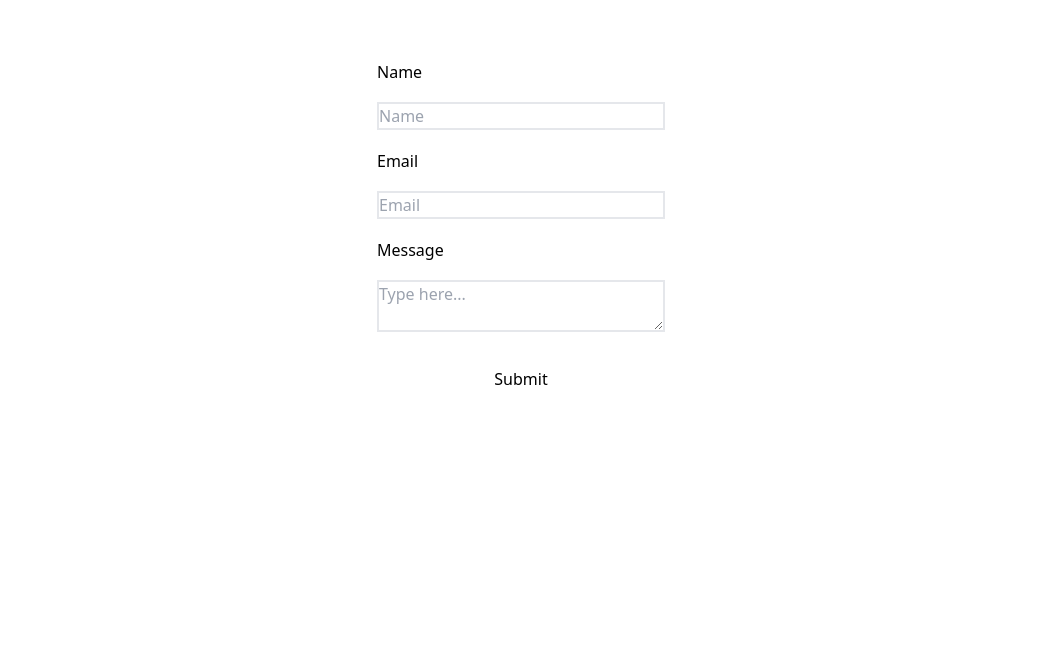
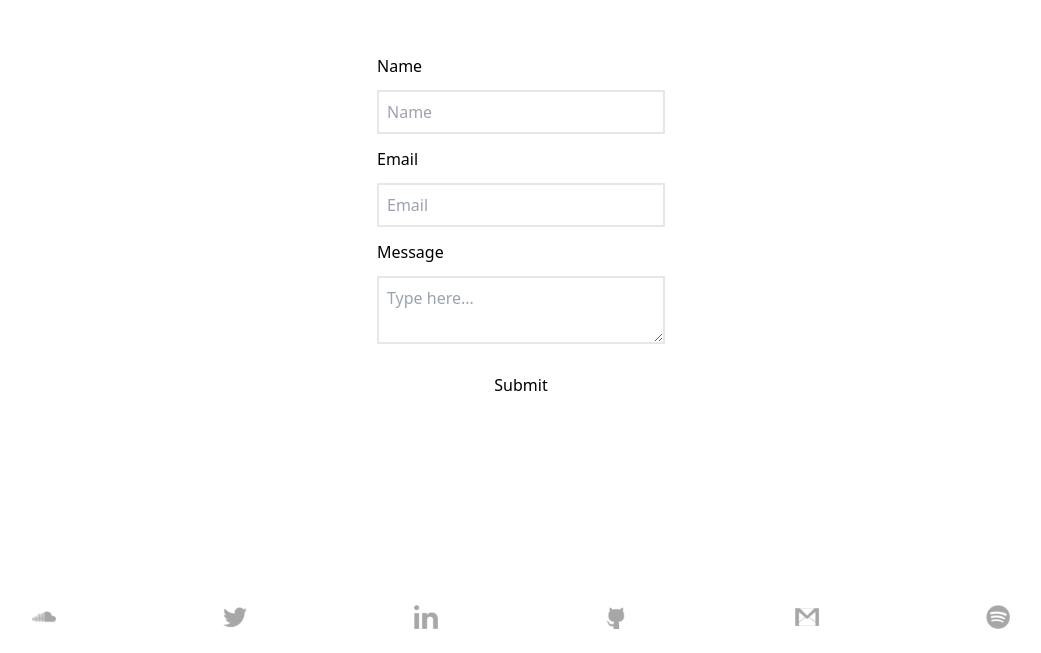
Before and after one commit to jesses-code-adventures/portfolio, a SvelteKit app: page /contact in a window 1280 px wide. Shown: the part 147-800 px from the top of the page, without its empty margins (119-1160 px from the left). Built offline with nearby package versions, Linux system fonts and the light colour scheme.

Commit message:
update: undo prerender, play around with css

```diff
--- a/src/lib/Footer.svelte
+++ b/src/lib/Footer.svelte
@@ -2,7 +2,7 @@
 	import Image from './Image.svelte';
 </script>
 
-<div class="w-full dark:bg-stone-950 bg-white dark:text-white text-black flex justify-evenly py-8">
+<div class="w-full dark:bg-stone-950 bg-white dark:text-white text-black flex justify-evenly py-2 absolute bottom-0">
 	<a
 		target="_blank"
 		href="https://soundcloud.com/jessesbeetshoppe/"
--- a/src/routes/+layout.svelte
+++ b/src/routes/+layout.svelte
@@ -4,7 +4,7 @@
     import Footer from "$lib/Footer.svelte";
 </script>
 
-<div class="sm:h-full dark:bg-stone-950 bg-white dark:text-white text-black">
+<div class="h-screen overflow-y-scroll lg:h-screen dark:bg-stone-950 bg-white dark:text-white text-black">
     <Navbar />
     <slot />
     <div class="h-16" />
--- a/src/routes/+page.js
+++ /dev/null
@@ -1 +0,0 @@
-export const prerender = true;
--- a/src/routes/+page.svelte
+++ b/src/routes/+page.svelte
@@ -4,17 +4,20 @@
 </script>
 
 <svelte:head>
-    <title>Home - Jesse Williams</title>
-    <meta name="description" content="Portfolio for Sydney-based software developer Jesse Williams.">
+	<title>Home - Jesse Williams</title>
+	<meta
+		name="description"
+		content="Portfolio for Sydney-based software developer Jesse Williams."
+	/>
 </svelte:head>
 
 <div class="flex flex-col justify-between text-center">
-	<div class="h-96 flex justify-between">
-		<div class="flex flex-col justify-end md:h-2/5 md:border-b-4 border-stone-600 w-full">
+	<div class="h-72 flex justify-between">
+		<div class="relative flex flex-col justify-end md:h-2/5 md:border-b-4 border-stone-600 w-full">
 			<h1 class="text-3xl md:text-left sm:pl-12 lg:pl-36">Jesse Williams - Software Developer</h1>
 			<Image
 				src="headshot.webp"
-				tailwindClass="absolute right-20 sm:right-64 md:right-20 lg:right-72 top-20 object-scale-down rounded-full h-72 border-4 border-stone-600"
+				tailwindClass="absolute right-20 sm:right-64 md:right-20 lg:right-72 top-8 object-scale-down rounded-full h-72 border-4 border-stone-600"
 				alt="Photo of jesse"
 			/>
 		</div>
--- a/src/routes/background/+page.js
+++ /dev/null
@@ -1 +0,0 @@
-export const prerender = true;
--- a/src/routes/contact/+page.svelte
+++ b/src/routes/contact/+page.svelte
@@ -45,7 +45,7 @@
             name="name"
 			required
 			placeholder="Name"
-			class="dark:bg-stone-950 dark:border-stone-200 border-2 focus:shadow-glow"
+			class="dark:bg-stone-950 dark:border-stone-200 border-2 focus:shadow-glow p-2"
 			type="text"
 			on:change={setName}
 		/>
@@ -56,7 +56,7 @@
 			required
 			placeholder="Email"
 			type="email"
-			class="dark:bg-stone-950 dark:border-stone-200 border-2 focus:shadow-glow"
+			class="dark:bg-stone-950 dark:border-stone-200 border-2 focus:shadow-glow p-2"
 			on:change={setEmail}
 		/>
 		<label for="message">Message</label>
@@ -65,7 +65,7 @@
             name="message"
 			required
 			placeholder="Type here..."
-			class="dark:bg-stone-950 dark:border-stone-200 border-2 focus:shadow-glow"
+			class="dark:bg-stone-950 dark:border-stone-200 border-2 focus:shadow-glow p-2"
 			on:change={setMessage}
 		/>
 		<button type="submit" class="hover:dark:bg-stone-600 p-4">Submit</button>
--- a/src/routes/projects/+page.js
+++ /dev/null
@@ -1 +0,0 @@
-export const prerender = true;
--- a/src/routes/projects/ableton_v/+page.js
+++ /dev/null
@@ -1 +0,0 @@
-export const prerender = true;
--- a/src/routes/projects/gecco/+page.js
+++ /dev/null
@@ -1 +0,0 @@
-export const prerender = true;
--- a/src/routes/projects/kid_soma_website/+page.js
+++ /dev/null
@@ -1 +0,0 @@
-export const prerender = true;
--- a/src/routes/projects/mysql_translate/+page.js
+++ /dev/null
@@ -1 +0,0 @@
-export const prerender = true;
```
